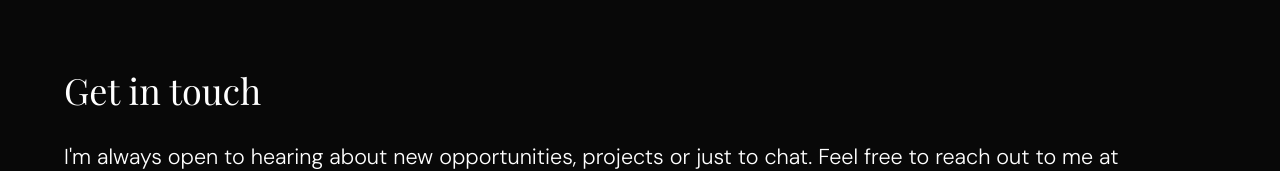
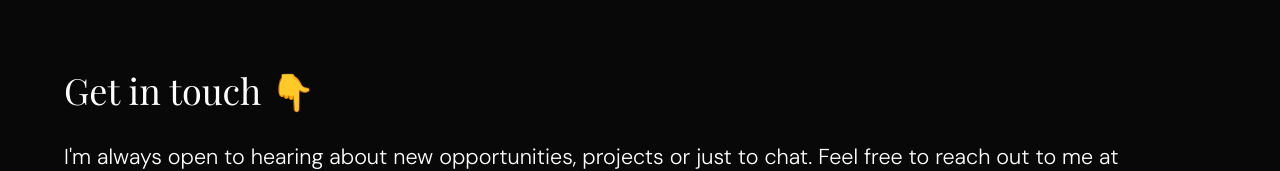
Before and after one commit to Eppu/eetueskelinen.com, a Next.js app: page /about in a window 1280 px wide. Shown: the part 1628-1799 px from the top of the page. Built offline with nearby package versions, Linux system fonts and the light colour scheme; a web font is replaced by a local one.

Commit message:
Add 👇

```diff
--- a/app/about/page.tsx
+++ b/app/about/page.tsx
@@ -88,7 +88,7 @@ export default function About() {
       </div>
       <div className="mt-16 md:mt-32 md:text-1xl text-xl font-light md:leading-semi-snug leading-normal">
         <h2 id="contact" className={`${playfairDisplay.className} md:text-4xl text-2xl font-light mb-8`}>
-          Get in touch
+          Get in touch 👇
         </h2>
         <p className="mb-4">
           I'm always open to hearing about new opportunities, projects or just to chat. Feel free to reach out to me at{" "}
```
